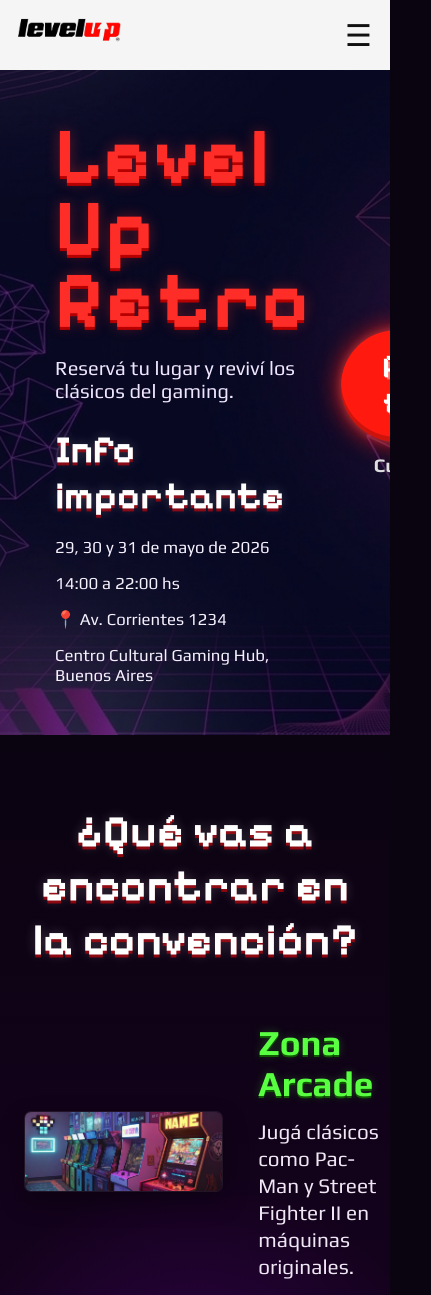
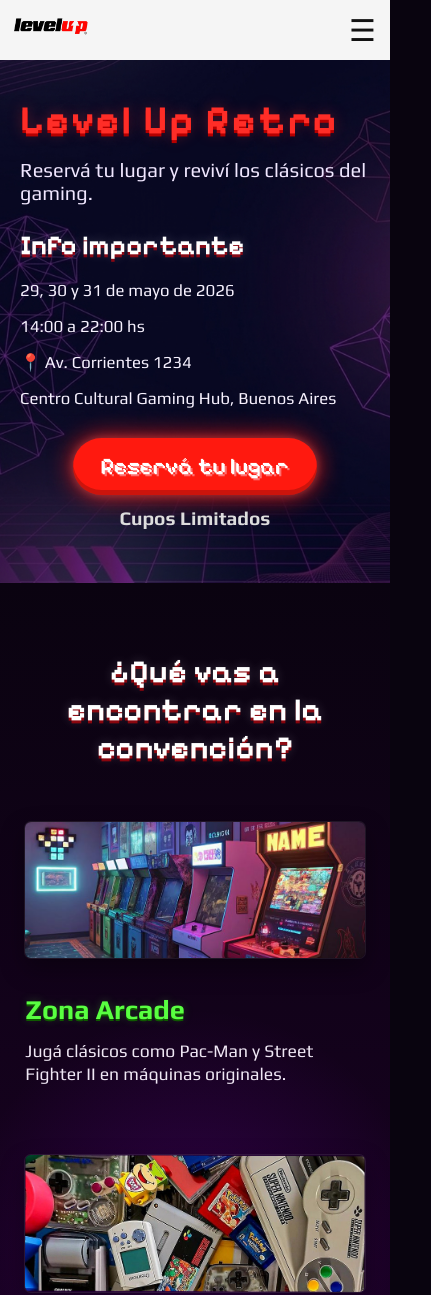
Before and after one commit to ZeoliBruno/Taller2, a plain HTML site: page index.html in a window 390 px wide. Shown: the top 1295 px of the page, 431 px wide, since content can reach past the window. Drawn offline with Linux system fonts and the light colour scheme.

Commit message:
Update style.css

```diff
--- a/style.css
+++ b/style.css
@@ -147,12 +147,10 @@ select{
   color:#fff;
   text-decoration:none;
   font-size:2rem;
-
   box-shadow:
     0 0 24px rgba(255, 24, 15, 0.95),
     0 0 8px rgba(255,255,255,0.25),
     inset 0 -5px 0 rgba(0,0,0,.2);
-
   text-shadow:
     2px 2px 0 #ff6f6f,
     -1px -1px 0 #fff;
@@ -170,7 +168,6 @@ select{
 
 .title-glow-red{
   color:#ff2d27;
-
   text-shadow:
     0 3px 0 #b60000,
     0 0 14px rgba(255,45,39,.35);
@@ -178,7 +175,6 @@ select{
 
 .title-glow-white{
   color:#fff;
-
   text-shadow:
     0 3px 0 rgba(255,0,0,.5),
     0 0 12px rgba(255,255,255,.2);
@@ -186,7 +182,6 @@ select{
 
 .title-glow-green{
   color:#59ff41;
-
   text-shadow:
     0 2px 0 #0f5a00,
     0 0 10px rgba(89,255,65,.25);
@@ -194,7 +189,6 @@ select{
 
 .title-glow-yellow{
   color:#f5ff3d;
-
   text-shadow:
     0 2px 0 #666400,
     0 0 10px rgba(245,255,61,.25);
@@ -209,13 +203,11 @@ select{
     radial-gradient(circle at center,
     rgba(168,0,255,.18),
     transparent 34%),
-
     linear-gradient(
       180deg,
       #0a0310 0%,
       #23002f 100%
     );
-
   padding:70px 6.5% 80px;
 }
 
@@ -236,11 +228,9 @@ select{
 .feature-img{
   width:100%;
   border-radius:6px;
-
   box-shadow:
     0 0 0 1px rgba(255,255,255,.08),
     0 10px 24px rgba(0,0,0,.35);
-
   object-fit:cover;
 }
 
@@ -267,14 +257,12 @@ select{
 
 .guests{
   padding:85px 6.5%;
-
   background:
     radial-gradient(
       circle at 50% 0%,
       rgba(186,0,255,.22),
       transparent 30%
     ),
-
     linear-gradient(
       180deg,
       #22002d 0%,
@@ -320,9 +308,7 @@ select{
   background:#ff130c;
   color:#fff;
   font-size:2rem;
-
-  box-shadow:
-    0 0 18px rgba(255, 19, 12, .45);
+  box-shadow:0 0 18px rgba(255, 19, 12, .45);
 }
 
 .guest-card{
@@ -353,9 +339,7 @@ select{
   color:#ff554f;
   font-family:'Play', sans-serif;
   font-weight:700;
-
-  text-shadow:
-    0 0 8px rgba(255,85,79,.18);
+  text-shadow:0 0 8px rgba(255,85,79,.18);
 }
 
 .guest-card p{
@@ -376,14 +360,12 @@ select{
   padding:90px 20px;
   display:flex;
   justify-content:center;
-
   background:
     radial-gradient(
       circle at center,
       rgba(255,0,255,.18),
       transparent 34%
     ),
-
     linear-gradient(
       180deg,
       #1b001f 0%,
@@ -421,9 +403,7 @@ select{
   border-radius:12px;
   padding:21px;
   z-index:2;
-
-  box-shadow:
-    0 0 30px rgba(0,0,0,.45);
+  box-shadow:0 0 30px rgba(0,0,0,.45);
 }
 
 .form-console h2{
@@ -468,7 +448,6 @@ select{
   border-radius:999px;
   font-size:1.5rem;
   cursor:pointer;
-
   box-shadow:
     0 6px 0 #9b1209,
     0 0 18px rgba(226,28,13,.35);
@@ -486,9 +465,7 @@ select{
   height:22px;
   border-radius:50%;
   background:#444;
-
-  box-shadow:
-    inset 0 2px 4px rgba(0,0,0,.5);
+  box-shadow:inset 0 2px 4px rgba(0,0,0,.5);
 }
 
 /* =========================
@@ -497,7 +474,6 @@ select{
 
 .faq{
   padding:82px 6.5% 90px;
-
   background:
     linear-gradient(
       180deg,
@@ -522,9 +498,7 @@ select{
   background:#fff;
   color:#ff5a82;
   font-size:1.2rem;
-
-  box-shadow:
-    0 8px 18px rgba(0,0,0,.18);
+  box-shadow:0 8px 18px rgba(0,0,0,.18);
 }
 
 .faq-answer{
@@ -575,29 +549,14 @@ select{
 .popup-overlay{
   position:fixed;
   inset:0;
-
   display:none;
   align-items:center;
   justify-content:center;
-
   padding:20px;
-
   background:
-    radial-gradient(circle at bottom left,
-    rgba(195,0,255,.35),
-    transparent 30%),
-
-    radial-gradient(circle at top right,
-    rgba(162,0,255,.28),
-    transparent 25%),
-
-    linear-gradient(
-      180deg,
-      #120014 0%,
-      #1a0121 45%,
-      #3c0050 100%
-    );
-
+    radial-gradient(circle at bottom left, rgba(195,0,255,.35), transparent 30%),
+    radial-gradient(circle at top right, rgba(162,0,255,.28), transparent 25%),
+    linear-gradient(180deg, #120014 0%, #1a0121 45%, #3c0050 100%);
   z-index:9999;
   overflow:hidden;
 }
@@ -621,7 +580,6 @@ body.popup-open{
   font-size:clamp(4.5rem, 12vw, 9rem);
   line-height:.9;
   color:#ffd84d;
-
   text-shadow:
     0 6px 0 #6a00b8,
     10px 10px 0 rgba(0,0,0,.35),
@@ -633,7 +591,6 @@ body.popup-open{
   font-family:'Pixelify Sans', sans-serif;
   font-size:clamp(2rem, 5vw, 4rem);
   color:#ffe24a;
-
   text-shadow:
     0 4px 0 #d61a1a,
     0 0 14px rgba(255,42,42,.35);
@@ -663,7 +620,85 @@ body.popup-open{
    RESPONSIVE
 ========================= */
 
+@media(max-width:900px){
+  .hero{
+    padding:42px 20px 54px;
+  }
+
+  .hero-content{
+    flex-direction:column;
+    align-items:flex-start;
+  }
+
+  .hero h1{
+    font-size:3rem;
+  }
+
+  .hero-right{
+    width:100%;
+    align-items:center;
+  }
+
+  .feature-row{
+    grid-template-columns:1fr;
+  }
+
+  .feature-text p{
+    max-width:none;
+  }
+
+  .faq-container{
+    grid-template-columns:1fr;
+  }
+}
+
 @media(max-width:768px){
+  .navbar{
+    height:60px;
+    padding:0 14px;
+  }
+
+  .logo{
+    height:36px;
+  }
+
+  .hero{
+    min-height:auto;
+    padding:42px 20px 54px;
+  }
+
+  .hero h1{
+    font-size:2.5rem;
+  }
+
+  .section-title{
+    font-size:2rem;
+  }
+
+  .info-box h2{
+    font-size:1.7rem;
+  }
+
+  .hero-btn{
+    font-size:1.4rem;
+    padding:15px 28px;
+  }
+
+  .feature-title{
+    font-size:1.7rem;
+  }
+
+  .feature-text p{
+    font-size:1.1rem;
+  }
+
+  .guest-container{
+    width:100%;
+  }
+
+  .guest-card{
+    min-width:220px;
+  }
 
   .form-section{
     padding:60px 10px;
@@ -675,7 +710,7 @@ body.popup-open{
   }
 
   .form-frame{
-    width:100%;
+    width:73%;
     height:auto;
     display:block;
   }
@@ -685,7 +720,6 @@ body.popup-open{
     top:40%;
     left:50%;
     transform:translate(-50%, -50%);
-
     width:67%;
     padding:21px;
   }
@@ -703,4 +737,12 @@ body.popup-open{
   select{
     height:38px;
   }
+
+  .footer{
+    padding:28px 16px;
+  }
+
+  .footer-logo{
+    width:130px;
+  }
 }
```
